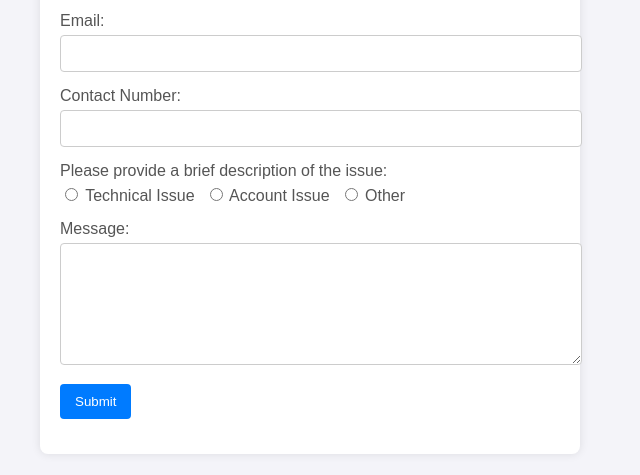
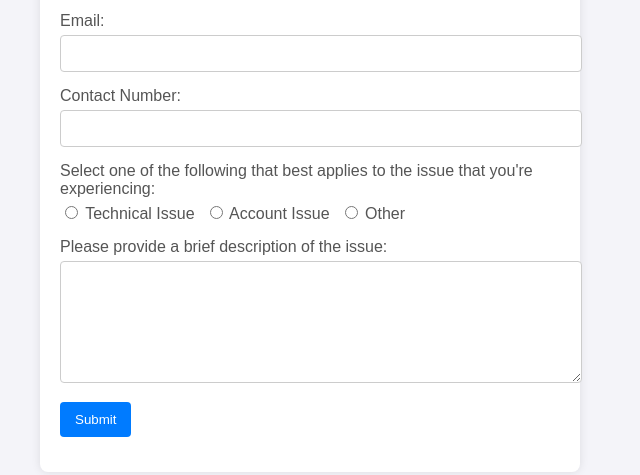
Before and after one commit to danyellewilson/itec3655mod3form, a plain HTML site: page index.html in a window 1280 px wide. Shown: the part 201-676 px from the top of the page, without its empty margins (60-700 px from the left). Drawn offline with Linux system fonts and the light colour scheme.

Commit message:
Update index.html

```diff
--- a/index.html
+++ b/index.html
@@ -91,7 +91,7 @@
                 <input type="tel" id="phone" name="phone" required>
             </div>
             <div class="form-group">
-                <label> Please provide a brief description of the issue:</label>
+                <label> Select one of the following that best applies to the issue that you're experiencing:</label>
                 <div class="radio-group">
                     <label><input type="radio" name="reason" value="Technical Issue" required> Technical Issue</label>
                     <label><input type="radio" name="reason" value="Account Issue"> Account Issue</label>
@@ -99,7 +99,7 @@
                 </div>
             </div>
             <div class="form-group">
-                <label for="message">Message:</label>
+                <label for="message">Please provide a brief description of the issue:</label>
                 <textarea id="message" name="message" required></textarea>
             </div>
             <div class="form-group">
```
